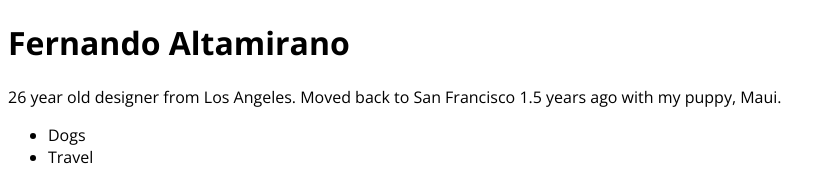
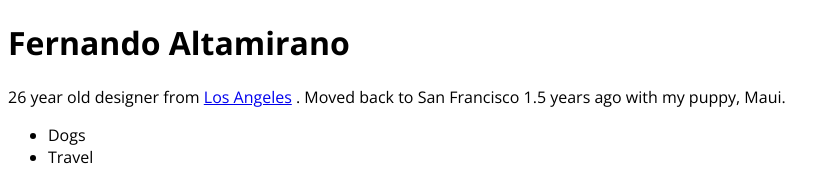
Before and after one commit to nkorange88/fewd, a plain HTML site: page index.html in a window 1280 px wide. Shown: the top 171 px of the page, without its empty margins (0-840 px from the left). Drawn offline with nearby package versions, Linux system fonts and the light colour scheme.

Commit message:
Anchor link

```diff
--- a/index.html
+++ b/index.html
@@ -1,5 +1,6 @@
 <!DOCTYPE html>
 <head>
+  <meta charset="utf-8">
   <title>Fernando's Webpage</title>
   <link href='https://fonts.googleapis.com/css?family=Open+Sans:400,300,600,700' rel='stylesheet' type='text/css'>
   <style>
@@ -10,7 +11,9 @@
 </head>
 <body>
 <h1>Fernando Altamirano</h1>
-<p> 26 year old designer from Los Angeles. Moved back to San Francisco 1.5 years ago with my puppy, Maui.</p>
+<p> 26 year old designer from
+  <a href= "https://en.wikipedia.org/wiki/Los_Angeles">Los Angeles</a>
+  . Moved back to San Francisco 1.5 years ago with my puppy, Maui.</p>
 <ul>
   <li>Dogs</li>
   <li>Travel</li>
```
